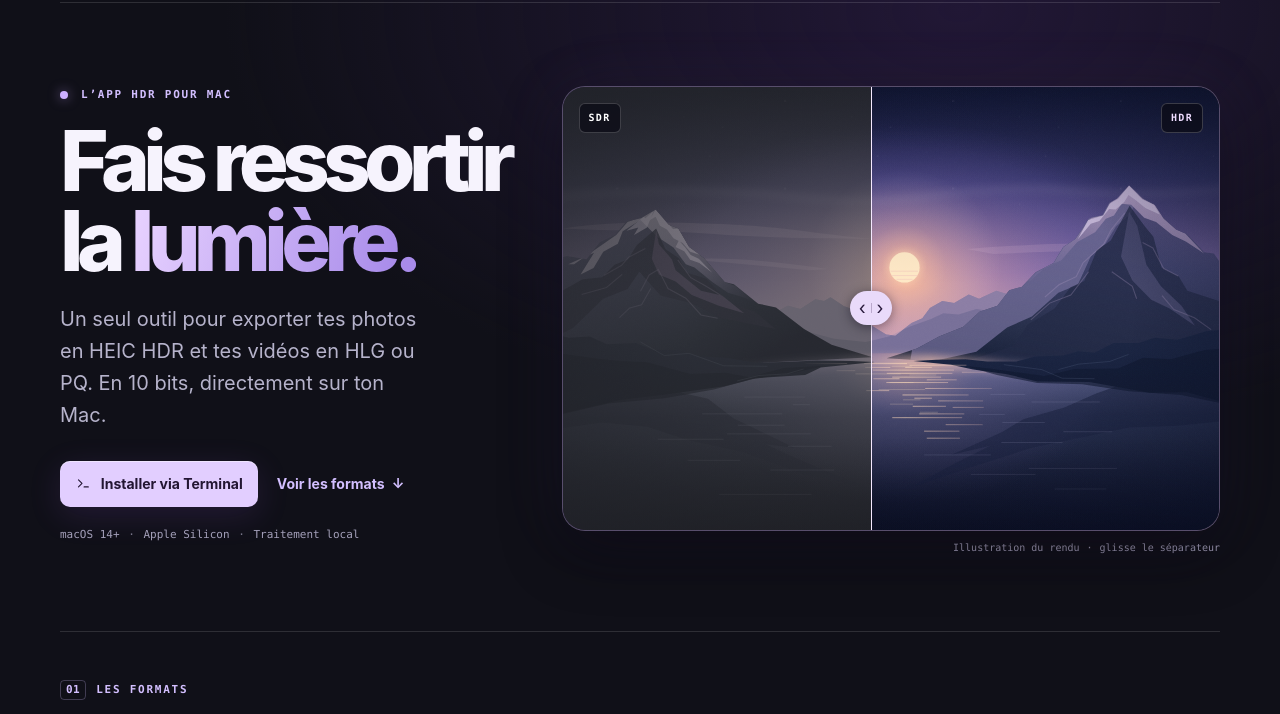
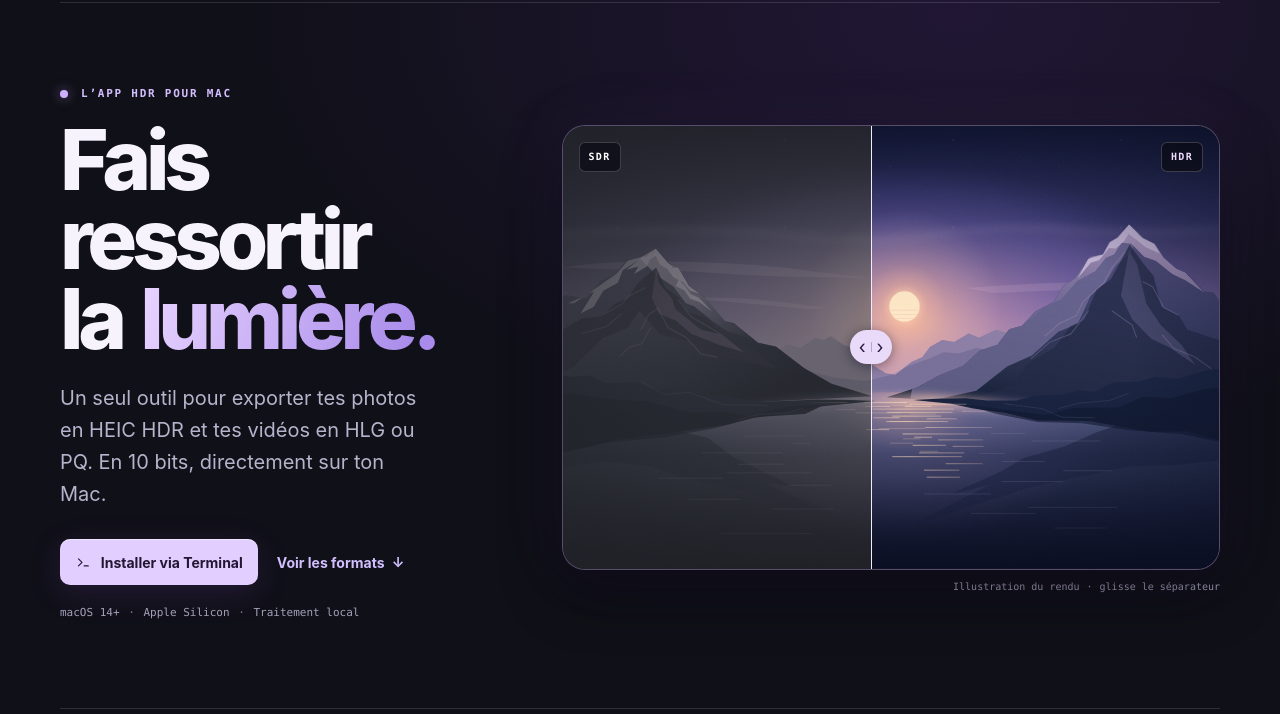
Before and after one commit to renaud-bxl/hdr-studio, a plain HTML site: page Website/index.html in a window 1280 px wide. Shown: the part 83-797 px from the top of the page. Drawn offline with Linux system fonts and the light colour scheme.

Commit message:
Refine presentation heading spacing

```diff
--- a/Website/style.css
+++ b/Website/style.css
@@ -34,7 +34,7 @@ svg { width: 1.2em; height: 1.2em; fill: none; stroke: currentColor; stroke-widt
 .eyebrow { display: flex; gap: 10px; align-items: center; font: 650 11px/1.5 var(--mono); letter-spacing: .16em; color: var(--violet); margin: 0 0 17px; }
 .signal { width: 8px; height: 8px; background: #ccafff; border-radius: 50%; box-shadow: 0 0 12px #c1a0fa8a; margin-right: 3px; }
 h1, h2, h3, p { margin: 0; }
-h1 { font-size: clamp(57px, 6.5vw, 98px); font-weight: 760; line-height: .96; letter-spacing: -.08em; }
+h1 { font-size: clamp(57px, 6.5vw, 98px); font-weight: 760; line-height: .96; letter-spacing: -.064em; word-spacing: .065em; }
 h1 em { font-style: normal; color: #d2b6fc; background: linear-gradient(107deg, #e7d1ff 4%, #a88bea 92%); background-clip: text; -webkit-text-fill-color: transparent; }
 .lead { font-size: clamp(16px, 1.7vw, 20px); line-height: 1.59; color: var(--muted); margin-top: 24px; max-width: 370px; }
 .actions { display: flex; align-items: center; flex-wrap: wrap; gap: 15px 19px; margin-top: 29px; }
```
